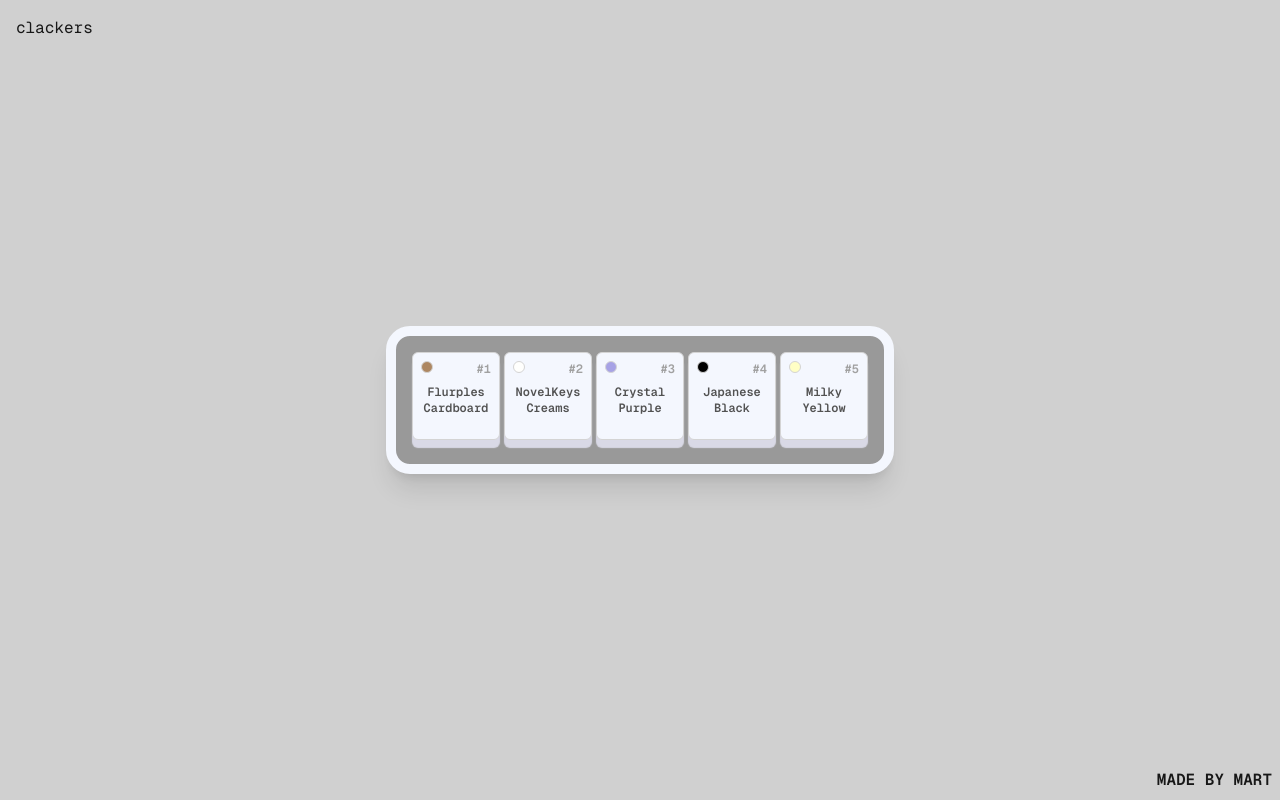
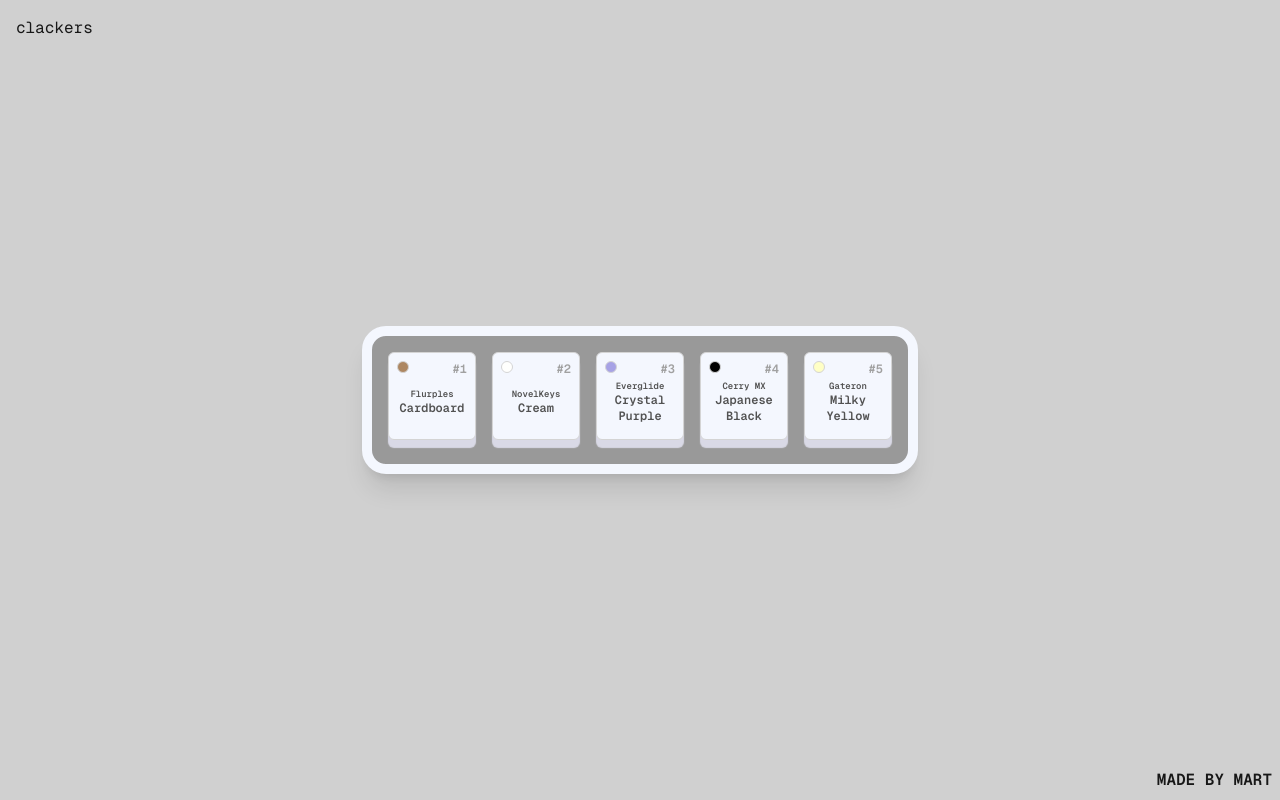
Before and after one commit to martinmolvaer/thonk, a Next.js app: page / in a window 1280 px wide. Built offline with nearby package versions, Linux system fonts and the light colour scheme.

Commit message:
Enhance Button component to include brand prop and update Home page layout with animations

```diff
--- a/app/components/Button.tsx
+++ b/app/components/Button.tsx
@@ -3,24 +3,26 @@
 interface ButtonProps {
   name: string;
   color?: string;
+  brand?: string;
   id: number;
   keyToPress: string;
   onClick: () => void;
 }
 
-function Button({ name, onClick, color, keyToPress, id }: ButtonProps) {
+function Button({ name, onClick, color, keyToPress, id, brand }: ButtonProps) {
   return (
     <div
       id={String(id)}
       onClick={onClick}
-      className="group font-mono select-none  relative flex flex-col jus size-22 items-center justify-center overflow-hidden rounded-md border border-neutral-300 bg-[#F4F7FE] px-6 p-2 text-xs font-semibold text-neutral-600 transition-all [box-shadow:0px_8px_1px_#D9D9E6] active:translate-y-[4px] active:shadow-none"
+      className="group font-mono select-none  relative flex flex-col jus size-22 items-center justify-center overflow-hidden rounded-md border border-neutral-300 bg-[#F4F7FE] px-4 p-2 text-xs font-semibold text-neutral-600 transition-all [box-shadow:0px_8px_1px_#D9D9E6] active:translate-y-[4px] active:shadow-none"
     >
       <div
         className="absolute left-2 top-2 rounded-full size-3 mb-2 border border-neutral-300 transition-all group-hover:scale-110 group-active:scale-120"
         style={{ backgroundColor: color }}
       ></div>
       <p className="text-neutral-400 absolute right-2 top-2 ">{keyToPress}</p>
-      <p className="text-center mt-2">{name}</p>
+      <p className=" mt-3 text-[9px]">{brand}</p>
+      <p className="text-center ">{name}</p>
     </div>
   );
 }
--- a/app/page.tsx
+++ b/app/page.tsx
@@ -3,37 +3,43 @@
 import Link from 'next/link';
 import Nav from './components/Nav';
 import Keyboard from './components/Keyboard';
+import { motion } from 'framer-motion';
 
 const switches = [
   {
     id: 1,
-    name: 'Flurples Cardboard',
+    name: 'Cardboard',
     color: '#AD8762',
     sound: '/cardboard.mp3',
+    brand: 'Flurples',
   },
   {
     id: 2,
-    name: 'NovelKeys Creams',
+    name: 'Cream',
     color: '#FFFFFD',
     sound: '/creams.mp3',
+    brand: 'NovelKeys',
   },
   {
     id: 3,
     name: 'Crystal Purple',
     color: '#A7A2E5',
     sound: '/crystalpurple.mp3',
+    brand: 'Everglide',
   },
   {
     id: 4,
     name: 'Japanese Black',
     color: '#000',
     sound: '/japaneseblack.mp3',
+    brand: 'Cerry MX',
   },
   {
     id: 5,
     name: 'Milky Yellow',
     color: '#FFFFC5',
     sound: '/milkyyellow.mp3',
+    brand: 'Gateron',
   },
 ];
 
@@ -47,8 +53,48 @@
   return (
     <main className="flex flex-col items-center justify-center min-h-screen bg-[#d0d0d0] p-12 sm:p-24">
       <Nav />
+      <motion.div
+        initial={{ opacity: 0 }}
+        animate={{ opacity: 1 }}
+        exit={{ opacity: 0 }}
+        transition={{ duration: 1 }}
+      >
         <Keyboard>
+          <motion.div
+            initial="hidden"
+            animate="show"
+            variants={{
+              hidden: {},
+              show: {
+                transition: {
+                  staggerChildren: 0.1,
+                  when: 'beforeChildren',
+                },
+              },
+            }}
+            className="flex space-x-4"
+          >
             {switches.map((switchItem) => (
+              <motion.div
+                key={switchItem.id}
+                variants={{
+                  hidden: { x: 20, opacity: 0 },
+                  show: { x: 0, opacity: 1 },
+                }}
+              >
+                <Button
+                  id={switchItem.id}
+                  name={switchItem.name}
+                  color={switchItem.color}
+                  keyToPress={`#${switchItem.id}`}
+                  brand={switchItem.brand}
+                  onClick={() => playSound(switchItem.sound)}
+                />
+              </motion.div>
+            ))}
+          </motion.div>
+
+          {/* {switches.map((switchItem) => (
             <Button
               key={switchItem.id}
               id={switchItem.id}
@@ -57,8 +103,9 @@
               keyToPress={`#${switchItem.id}`}
               onClick={() => playSound(switchItem.sound)}
             />
-        ))}
+          ))} */}
         </Keyboard>
+      </motion.div>
       <Link
         target="_blank"
         rel="non-refferer"
--- a/package.json
+++ b/package.json
@@ -9,6 +9,7 @@
     "lint": "next lint"
   },
   "dependencies": {
+    "motion": "^12.9.0",
     "next": "15.3.1",
     "react": "^19.0.0",
     "react-dom": "^19.0.0",
```
Also changed, not shown: 1 other file (tests, documents, lock files or other folders). Lines whose indentation alone changed are shown as unchanged.
